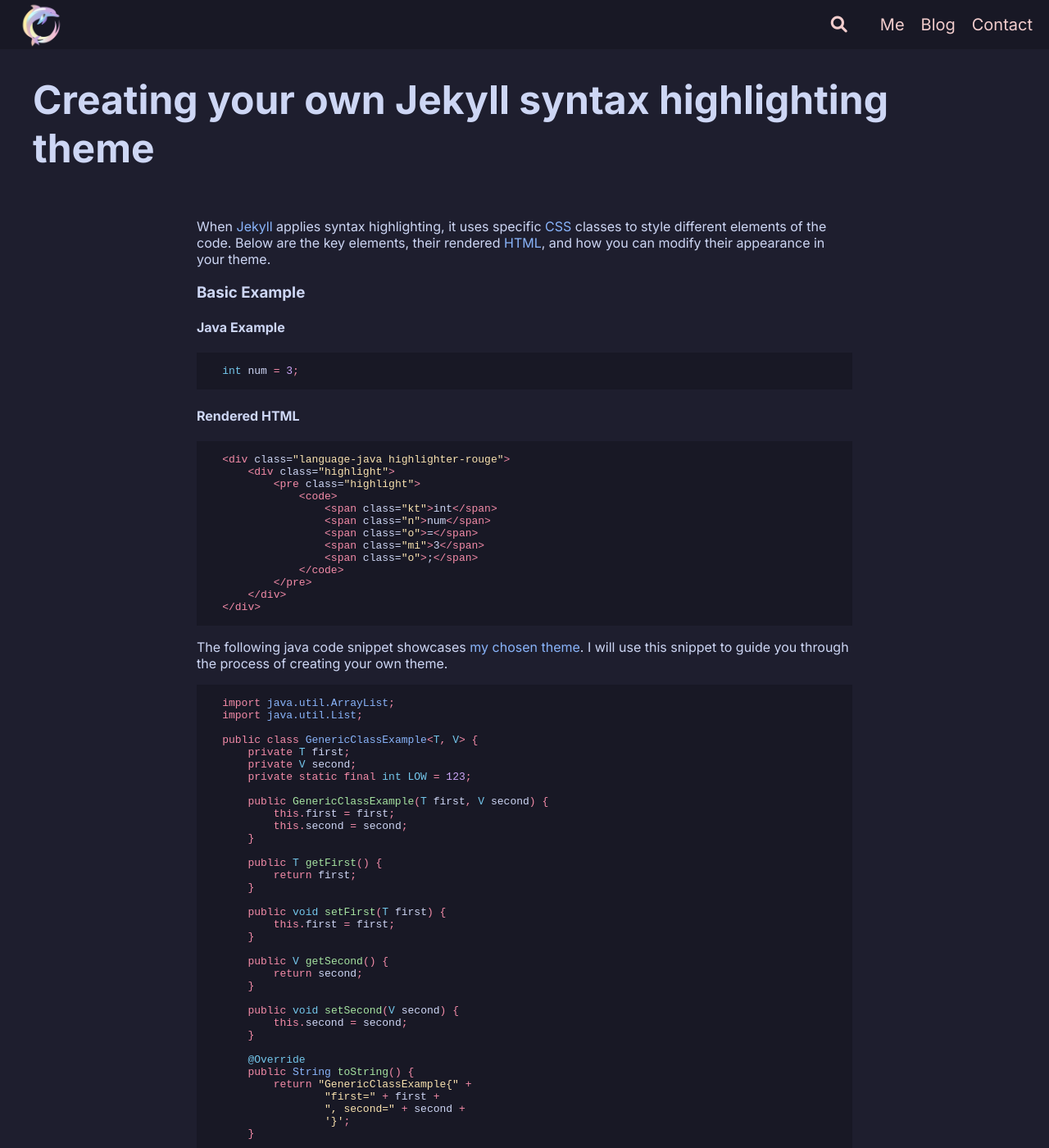
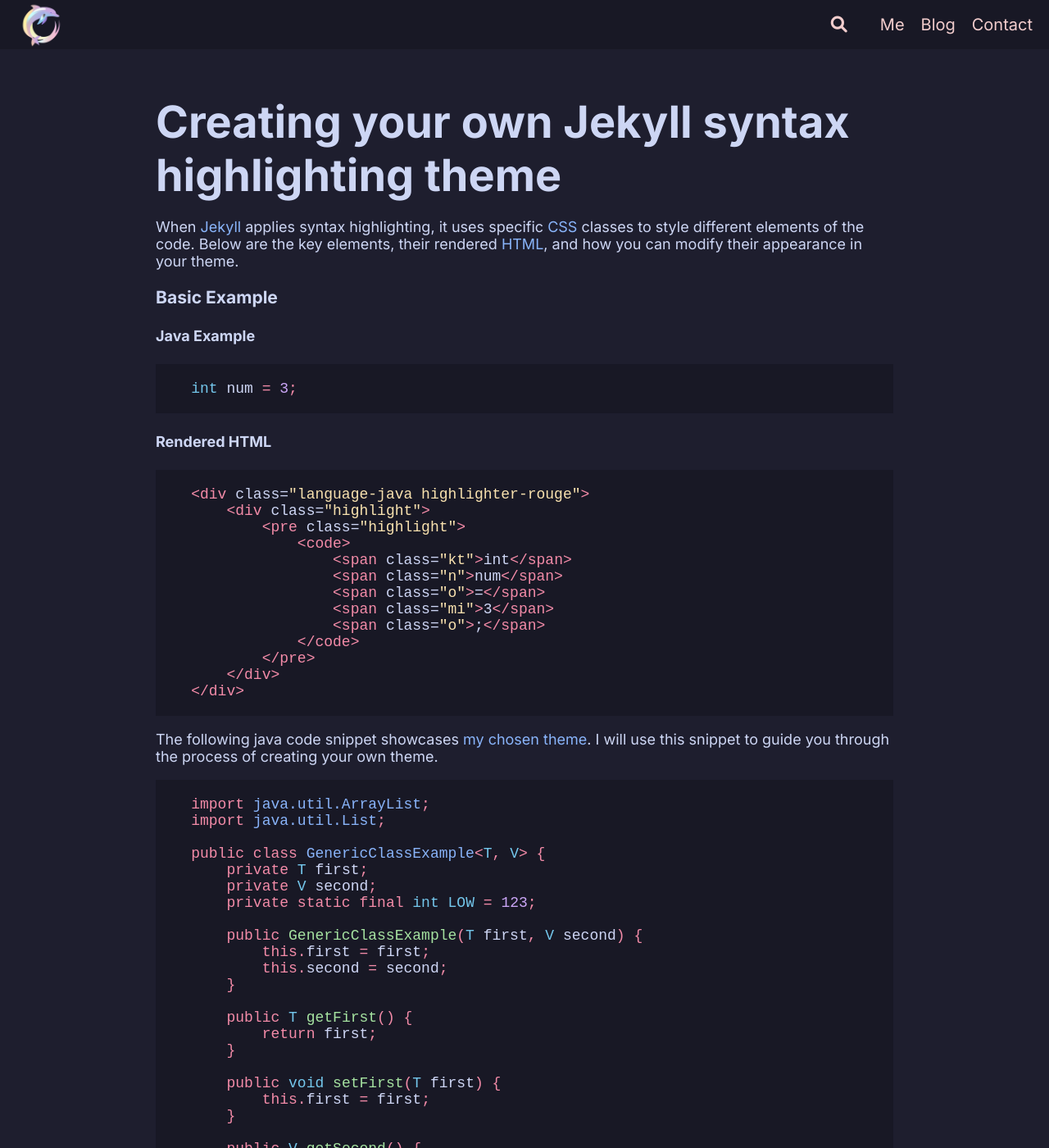
Before and after one commit to low-perry/dario_blog, a Jekyll site: the page built from _posts/2025-03-05-tutorial-how-to-create-your-own-syntax-theme.markdown, in a window 1280 px wide and 1400 px high. Shown: the whole window at 82% size. Built offline with Jekyll 4.4.1, drawn with Linux system fonts in a browser that asks for light colours; comment, search, counter and statistics services are not loaded.

Commit message:
Make some Ui changes

```diff
--- a/_layouts/blog.html
+++ b/_layouts/blog.html
@@ -3,6 +3,7 @@
 ---
 
 <div style="height: 20px;"></div>
+<h1 class="page-title">{{ page.title }}</h1>
 {{ content }}
 
 <div class="posts">
--- a/_layouts/main.html
+++ b/_layouts/main.html
@@ -20,7 +20,6 @@
 <body>
     {% include header.html %}
     <main>
-        <h1 class="page-title">{{ page.title }}</h1>
         {{ content }}
     </main>
     {% include search-modal.html %}
--- a/_layouts/page.html
+++ b/_layouts/page.html
@@ -2,5 +2,6 @@
 layout: main
 ---
 <div class="page-container">
+    <h1 class="page-title">{{ page.title }}</h1>
  {{content}}
 </div>
--- a/_posts/2025-03-05-tutorial-how-to-create-your-own-syntax-theme.markdown
+++ b/_posts/2025-03-05-tutorial-how-to-create-your-own-syntax-theme.markdown
@@ -82,7 +82,9 @@
         }
 
         public static void main(String[] args) {
-            GenericClassExample<String, Integer> example = new GenericClassExample<>("Hello", 123);
+            GenericClassExample<String, Integer> example;
+            example = new GenericClassExample<>("Hello", 123);
+
             System.out.println(example);
 
             example.setFirst("World");
--- a/assets/css/main.css
+++ b/assets/css/main.css
@@ -8,6 +8,7 @@
     --font-family: 'Inter', sans-serif;
     --main-padding: 20px;
     --main-margin: 20px;
+    --main-font-size: 18px;
 }
 
 header {
@@ -28,6 +29,11 @@
     font-family: var(--font-family);
     flex: 1;
 }
+
+main {
+    font-size: var(--main-font-size);
+}
+
 h1.page-title {
     color: var(--page-color);
     font-size: 3em;
@@ -40,7 +46,7 @@
 }
 .page-container {
     margin: 0 auto;
-    max-width: 800px;
+    max-width: 900px;
     padding: 20px;
     overflow-wrap: break-word;
 }
```
